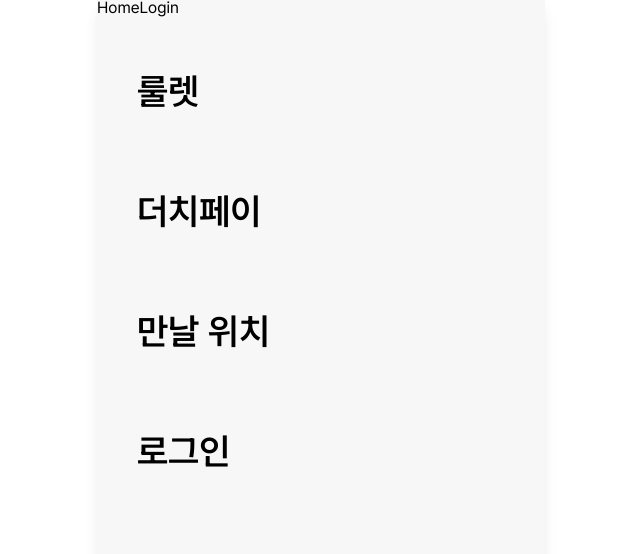
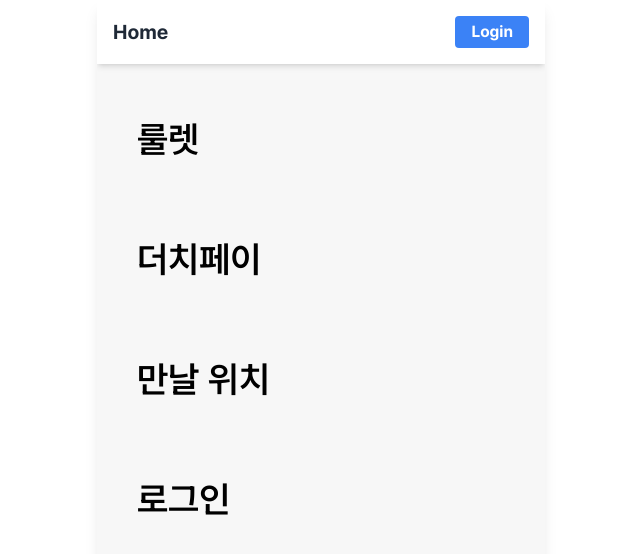
Before and after one commit to BCSDLab/TOY_HELP_MEET, a Next.js app: page / in a window 1280 px wide. Shown: the top 554 px of the page, without its empty margins (319-959 px from the left). Built offline with nearby package versions, Linux system fonts and the light colour scheme.

Commit message:
feat: tailwind 클래스 순서 규칙

```diff
--- a/src/components/layout/Header.tsx
+++ b/src/components/layout/Header.tsx
@@ -5,19 +5,44 @@ export default function Header() {
   const { user, isAuthenticated, clearUser } = useAuthStore();
 
   return (
-    <header>
-      <nav>
-        <Link href="/">Home</Link>
+    <header className="bg-white shadow-md">
+      <div className="container mx-auto px-4">
+        <nav className="flex items-center justify-between py-4">
+          <div className="flex items-center space-x-4">
+            <Link href="/" className="text-xl font-bold text-gray-800 hover:text-gray-600">
+              Home
+            </Link>
+          </div>
+          <div className="flex items-center space-x-4">
             {isAuthenticated ? (
               <>
-            <Link href="/me">Dashboard</Link>
-            <span>Welcome, {user?.name || 'User'}!</span>
-            <button onClick={clearUser}>Logout</button>
+                <Link
+                  href="/me"
+                  className="text-gray-600 transition-colors duration-200 hover:text-gray-800"
+                >
+                  My Page
+                </Link>
+                <span className="text-gray-600">
+                  Welcome, <span className="font-semibold">{user?.name || 'User'}</span>!
+                </span>
+                <button
+                  onClick={clearUser}
+                  className="rounded bg-red-500 px-4 py-2 font-bold text-white transition-colors duration-200 hover:bg-red-600"
+                >
+                  Logout
+                </button>
               </>
             ) : (
-          <Link href="/auth/login">Login</Link>
+              <Link
+                href="/auth/login"
+                className="rounded bg-blue-500 px-4 py-2 font-bold text-white transition-colors duration-200 hover:bg-blue-600"
+              >
+                Login
+              </Link>
             )}
+          </div>
         </nav>
+      </div>
     </header>
   );
 }
--- a/tailwind.config.ts
+++ b/tailwind.config.ts
@@ -1,9 +1,7 @@
 import type { Config } from 'tailwindcss';
 
 const config: Config = {
-  content: [
-    './src/**/*.{js,ts,jsx,tsx,mdx}',
-  ],
+  content: ['./src/**/*.{js,ts,jsx,tsx,mdx}'],
   theme: {
     extend: {},
   },
```
Also changed, not shown: .prettierrc.json. Lines whose indentation alone changed are shown as unchanged.
